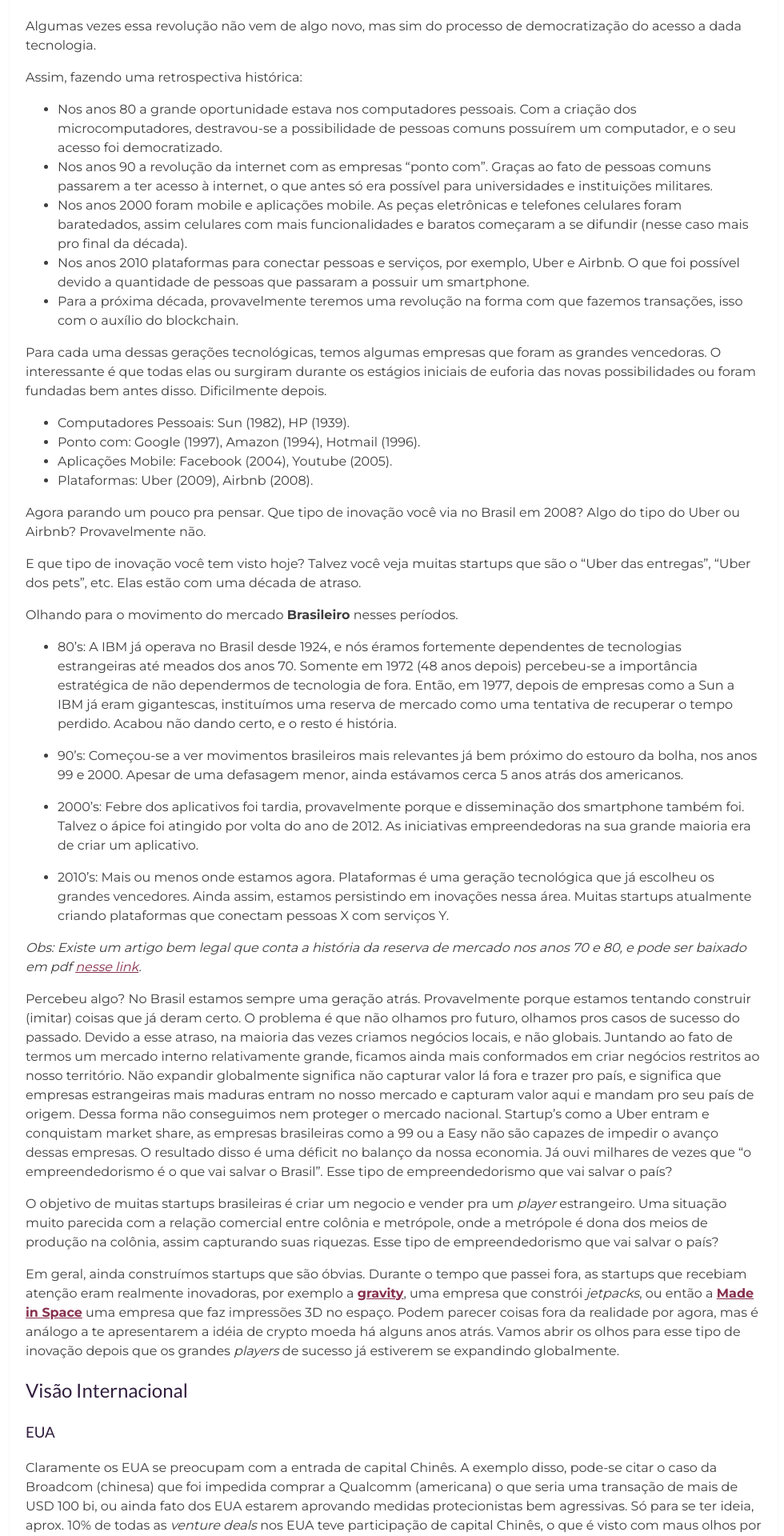
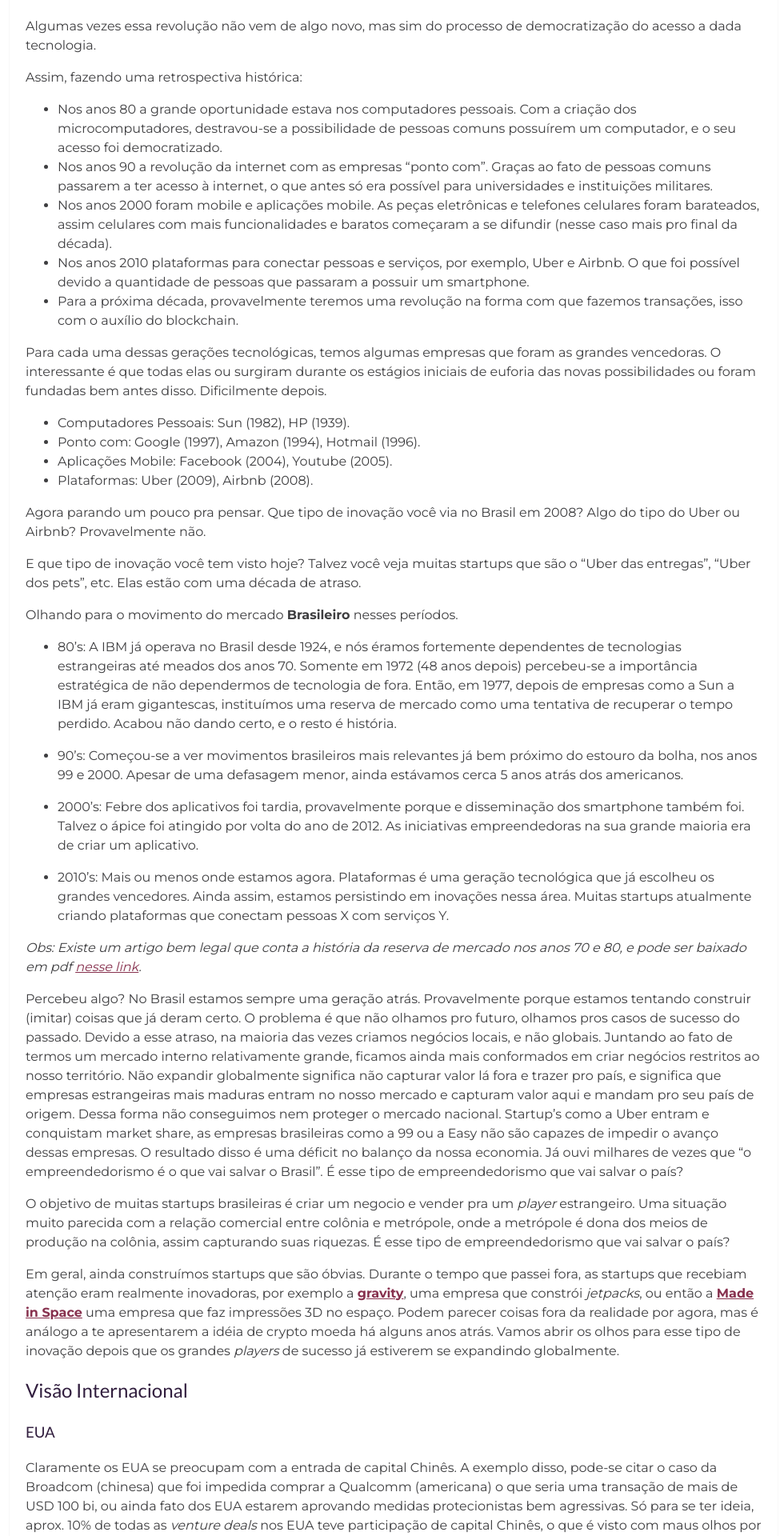
Before and after one commit to lorenzocesconetto/lorenzocesconetto.github.io, a Jekyll site: the page built from _posts/2018-04-09-licao-ensinada-pelo-vale-do-silicio.markdown, in a window 1280 px wide. Shown: the part 847-2767 px from the top of the page at 80% size, without its empty margins (148-1128 px from the left). Built offline with Jekyll 4.4.1, drawn with Linux system fonts in a browser that asks for light colours; comment, search, counter and statistics services are not loaded; some of the changed text lies outside the part shown.

Commit message:
grammar updates

```diff
--- a/_posts/2018-04-09-licao-ensinada-pelo-vale-do-silicio.markdown
+++ b/_posts/2018-04-09-licao-ensinada-pelo-vale-do-silicio.markdown
@@ -19,7 +19,7 @@
 
 - Nos anos 80 a grande oportunidade estava nos computadores pessoais. Com a criação dos microcomputadores, destravou-se a possibilidade de pessoas comuns possuírem um computador, e o seu acesso foi democratizado.
 - Nos anos 90 a revolução da internet com as empresas “ponto com”. Graças ao fato de pessoas comuns passarem a ter acesso à internet, o que antes só era possível para universidades e instituições militares.
-- Nos anos 2000 foram mobile e aplicações mobile. As peças eletrônicas e telefones celulares foram baratedados, assim celulares com mais funcionalidades e baratos começaram a se difundir (nesse caso mais pro final da década).
+- Nos anos 2000 foram mobile e aplicações mobile. As peças eletrônicas e telefones celulares foram barateados, assim celulares com mais funcionalidades e baratos começaram a se difundir (nesse caso mais pro final da década).
 - Nos anos 2010 plataformas para conectar pessoas e serviços, por exemplo, Uber e Airbnb. O que foi possível devido a quantidade de pessoas que passaram a possuir um smartphone.
 - Para a próxima década, provavelmente teremos uma revolução na forma com que fazemos transações, isso com o auxílio do blockchain.
 
@@ -47,9 +47,9 @@
 _Obs: Existe um artigo bem legal que conta a história da reserva de mercado nos anos 70 e 80, e pode ser baixado em pdf <a target="_blank" href="http://www.scielo.br/scielo.php?script=sci_arttext&pid=S0104-59702003000200008" target="_">nesse link</a>._
 
 Percebeu algo? No Brasil estamos sempre uma geração atrás. Provavelmente porque estamos tentando construir (imitar) coisas que já deram certo. O problema é que não olhamos pro futuro, olhamos pros casos de sucesso do passado.
-Devido a esse atraso, na maioria das vezes criamos negócios locais, e não globais. Juntando ao fato de termos um mercado interno relativamente grande, ficamos ainda mais conformados em criar negócios restritos ao nosso território. Não expandir globalmente significa não capturar valor lá fora e trazer pro país, e significa que empresas estrangeiras mais maduras entram no nosso mercado e capturam valor aqui e mandam pro seu país de origem. Dessa forma não conseguimos nem proteger o mercado nacional. Startup’s como a Uber entram e conquistam market share, as empresas brasileiras como a 99 ou a Easy não são capazes de impedir o avanço dessas empresas. O resultado disso é uma déficit no balanço da nossa economia. Já ouvi milhares de vezes que “o empreendedorismo é o que vai salvar o Brasil”. Esse tipo de empreendedorismo que vai salvar o país?
+Devido a esse atraso, na maioria das vezes criamos negócios locais, e não globais. Juntando ao fato de termos um mercado interno relativamente grande, ficamos ainda mais conformados em criar negócios restritos ao nosso território. Não expandir globalmente significa não capturar valor lá fora e trazer pro país, e significa que empresas estrangeiras mais maduras entram no nosso mercado e capturam valor aqui e mandam pro seu país de origem. Dessa forma não conseguimos nem proteger o mercado nacional. Startup’s como a Uber entram e conquistam market share, as empresas brasileiras como a 99 ou a Easy não são capazes de impedir o avanço dessas empresas. O resultado disso é uma déficit no balanço da nossa economia. Já ouvi milhares de vezes que “o empreendedorismo é o que vai salvar o Brasil”. É esse tipo de empreendedorismo que vai salvar o país?
 
-O objetivo de muitas startups brasileiras é criar um negocio e vender pra um _player_ estrangeiro. Uma situação muito parecida com a relação comercial entre colônia e metrópole, onde a metrópole é dona dos meios de produção na colônia, assim capturando suas riquezas. Esse tipo de empreendedorismo que vai salvar o país?
+O objetivo de muitas startups brasileiras é criar um negocio e vender pra um _player_ estrangeiro. Uma situação muito parecida com a relação comercial entre colônia e metrópole, onde a metrópole é dona dos meios de produção na colônia, assim capturando suas riquezas. É esse tipo de empreendedorismo que vai salvar o país?
 
 Em geral, ainda construímos startups que são óbvias. Durante o tempo que passei fora, as startups que recebiam atenção eram realmente inovadoras, por exemplo a <strong><a target="_blank" href="https://vimeo.com/214439991">gravity</a></strong>, uma empresa que constrói _jetpacks_, ou então a <strong><a href="http://madeinspace.us/">Made in Space</a></strong> uma empresa que faz impressões 3D no espaço. Podem parecer coisas fora da realidade por agora, mas é análogo a te apresentarem a idéia de crypto moeda há alguns anos atrás.
 Vamos abrir os olhos para esse tipo de inovação depois que os grandes _players_ de sucesso já estiverem se expandindo globalmente.
@@ -60,7 +60,7 @@
 
 Claramente os EUA se preocupam com a entrada de capital Chinês. A exemplo disso, pode-se citar o caso da Broadcom (chinesa) que foi impedida comprar a Qualcomm (americana) o que seria uma transação de mais de USD 100 bi, ou ainda fato dos EUA estarem aprovando medidas protecionistas bem agressivas. Só para se ter ideia, aprox. 10% de todas as _venture deals_ nos EUA teve participação de capital Chinês, o que é visto com maus olhos por eles obviamente.
 
-Aqui no Brasil ainda estamos comemorando com isso. Aportes do Nubank e aquisição da 99 regadas a capital estrangeiro. As vendas não são boas para o Brasil no longo prazo. Esse tipo de empreendedorismo que vai salvar o país?
+Aqui no Brasil ainda estamos comemorando com isso. Aportes do Nubank e aquisição da 99 regadas a capital estrangeiro. As vendas não são boas para o Brasil no longo prazo. É esse tipo de empreendedorismo que vai salvar o país?
 
 ### Estônia
 
```
Also changed, not shown: other parts of _posts/2018-04-09-licao-ensinada-pelo-vale-do-silicio.markdown (+2 -2 lines).
